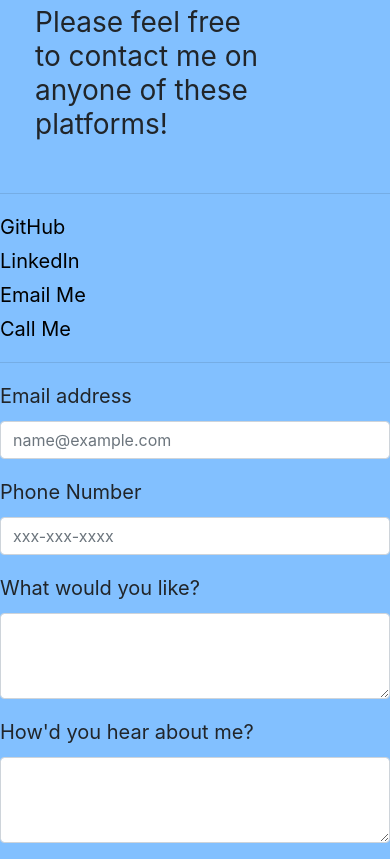
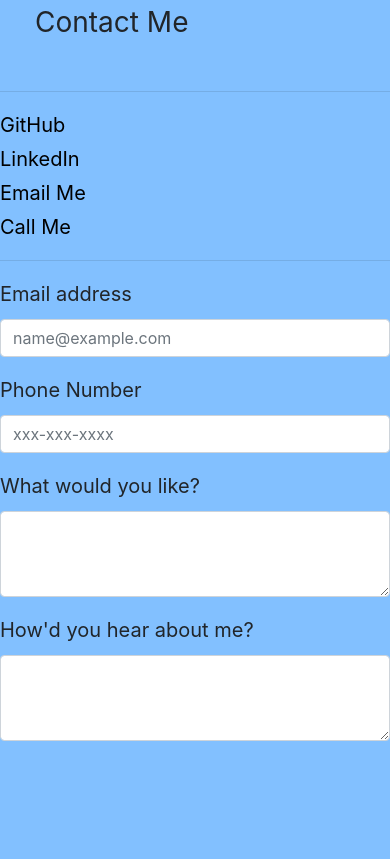
Before and after one commit to mahamedsaid95/my-professional-portfolio, a plain HTML site: page contact.html in a window 390 px wide. Shown: the part 71-930 px from the top of the page. After the commit the page ends 844 px from the top, so only its background shows below. Drawn offline with nearby package versions, Linux system fonts and the light colour scheme.

```diff
--- a/contact.html
+++ b/contact.html
@@ -40,7 +40,7 @@
       <div class="col-md-12">
         <h1>Contact</h1>
         <p class="col" id="please-feel">
-          Please feel free to contact me on anyone of these platforms!
+          Contact Me
         </p>
         </div>
       </div>
```
Also changed, not shown: index.html (+1 -1 lines).
